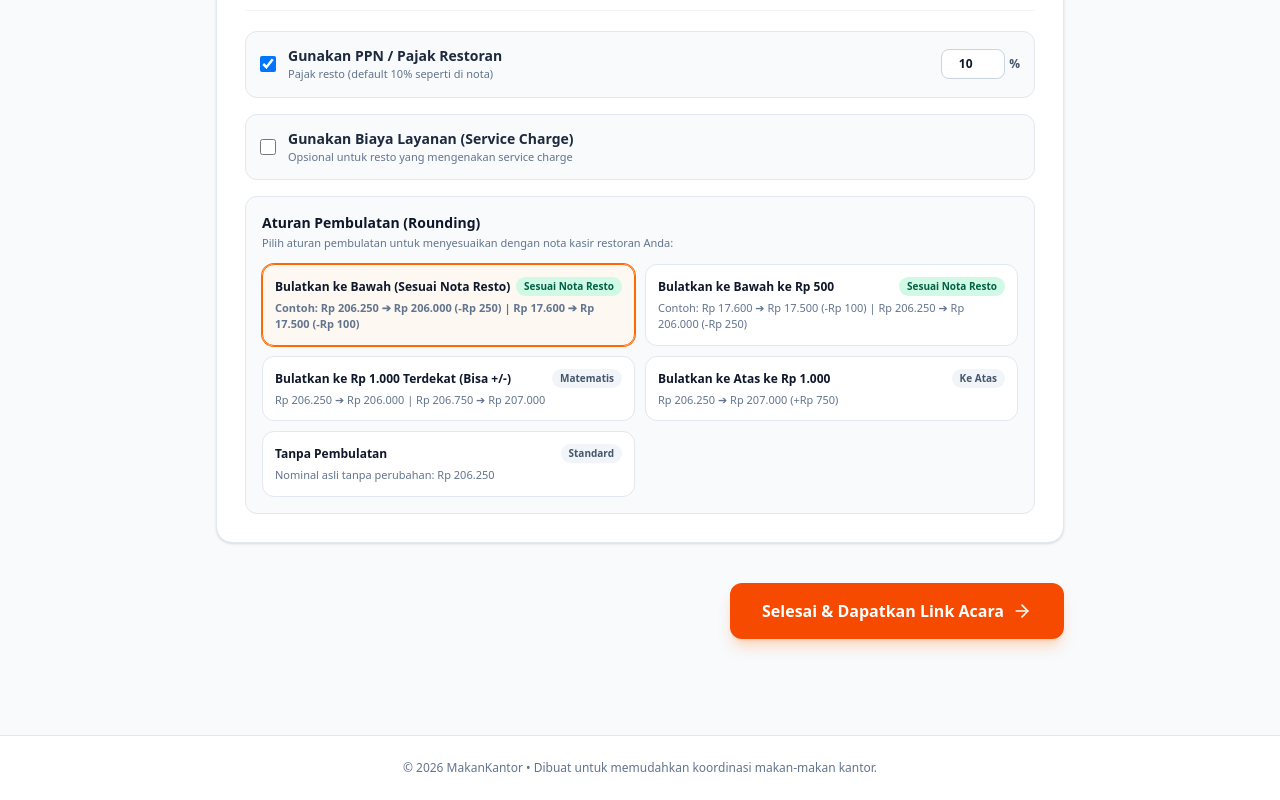
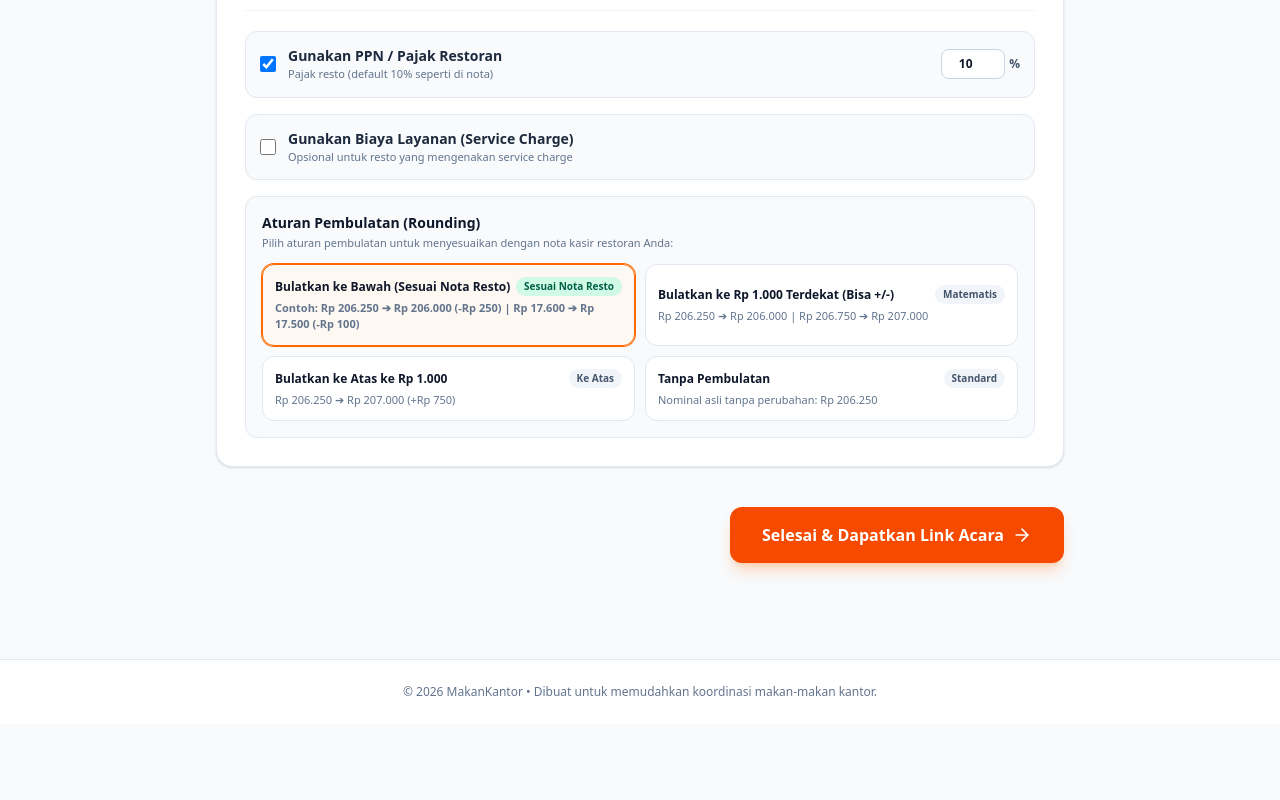
Before and after one commit to saqurata6-ui/office-food-order, a Next.js app: page /create in a window 1280 px wide. Shown: the part 1364-2164 px from the top of the page. After the commit the page ends 2088 px from the top, so only its background shows below. Built offline with nearby package versions, Linux system fonts and the light colour scheme.

Commit message:
refactor: rapikan opsi pembulatan dan hapus opsi duplikat sesuai nota resto

```diff
--- a/src/app/create/page.tsx
+++ b/src/app/create/page.tsx
@@ -740,12 +740,6 @@ export default function CreateEventPage() {
                     sub: 'Contoh: Rp 206.250 ➔ Rp 206.000 (-Rp 250) | Rp 17.600 ➔ Rp 17.500 (-Rp 100)',
                   },
                   {
-                    value: 'floor_500',
-                    badge: 'Sesuai Nota Resto',
-                    label: 'Bulatkan ke Bawah ke Rp 500',
-                    sub: 'Contoh: Rp 17.600 ➔ Rp 17.500 (-Rp 100) | Rp 206.250 ➔ Rp 206.000 (-Rp 250)',
-                  },
-                  {
                     value: 'round_1000',
                     badge: 'Matematis',
                     label: 'Bulatkan ke Rp 1.000 Terdekat (Bisa +/-)',
@@ -763,13 +757,15 @@ export default function CreateEventPage() {
                     label: 'Tanpa Pembulatan',
                     sub: 'Nominal asli tanpa perubahan: Rp 206.250',
                   },
-                ].map((opt) => (
+                ].map((opt) => {
+                  const isSelected = rounding === opt.value || (opt.value === 'floor_1000' && rounding === 'floor_500');
+                  return (
                     <button
                       key={opt.value}
                       type="button"
                       onClick={() => setRounding(opt.value as any)}
                       className={`p-3 text-left rounded-xl border transition ${
-                      rounding === opt.value
+                        isSelected
                           ? 'border-orange-500 bg-orange-50/70 text-orange-950 font-semibold ring-1 ring-orange-500'
                           : 'border-slate-200 bg-white text-slate-700 hover:border-slate-300'
                       }`}
@@ -788,7 +784,8 @@ export default function CreateEventPage() {
                       </div>
                       <span className="block text-[11px] text-slate-500">{opt.sub}</span>
                     </button>
-                ))}
+                  );
+                })}
               </div>
             </div>
           </div>
--- a/src/app/event/[id]/admin/page.tsx
+++ b/src/app/event/[id]/admin/page.tsx
@@ -2356,12 +2356,6 @@ export default function EventAdminPage() {
                       sub: 'Contoh: Rp 206.250 ➔ Rp 206.000 (-Rp 250) | Rp 17.600 ➔ Rp 17.500 (-Rp 100)',
                     },
                     {
-                      value: 'floor_500',
-                      badge: 'Sesuai Nota Resto',
-                      label: 'Bulatkan ke Bawah ke Rp 500',
-                      sub: 'Contoh: Rp 17.600 ➔ Rp 17.500 (-Rp 100) | Rp 206.250 ➔ Rp 206.000 (-Rp 250)',
-                    },
-                    {
                       value: 'round_1000',
                       badge: 'Matematis',
                       label: 'Bulatkan ke Rp 1.000 Terdekat (Bisa +/-)',
@@ -2379,13 +2373,15 @@ export default function EventAdminPage() {
                       label: 'Tanpa Pembulatan',
                       sub: 'Nominal asli tanpa perubahan: Rp 206.250',
                     },
-                  ].map((opt) => (
+                  ].map((opt) => {
+                    const isSelected = editRounding === opt.value || (opt.value === 'floor_1000' && editRounding === 'floor_500');
+                    return (
                       <button
                         key={opt.value}
                         type="button"
                         onClick={() => setEditRounding(opt.value as RoundingType)}
                         className={`p-2.5 rounded-xl border text-left transition flex flex-col justify-between ${
-                        editRounding === opt.value
+                          isSelected
                             ? 'border-orange-500 bg-orange-50/60 shadow-xs ring-1 ring-orange-500'
                             : 'border-slate-200 bg-white hover:border-slate-300'
                         }`}
@@ -2404,7 +2400,7 @@ export default function EventAdminPage() {
                           >
                             {opt.badge}
                           </span>
-                        {editRounding === opt.value && (
+                          {isSelected && (
                             <span className="w-2 h-2 rounded-full bg-orange-500"></span>
                           )}
                         </div>
@@ -2413,7 +2409,8 @@ export default function EventAdminPage() {
                         </span>
                         <span className="text-[10px] text-slate-500 mt-1 leading-tight">{opt.sub}</span>
                       </button>
-                  ))}
+                    );
+                  })}
                 </div>
               </div>
 
```
Lines whose indentation alone changed are shown as unchanged.
